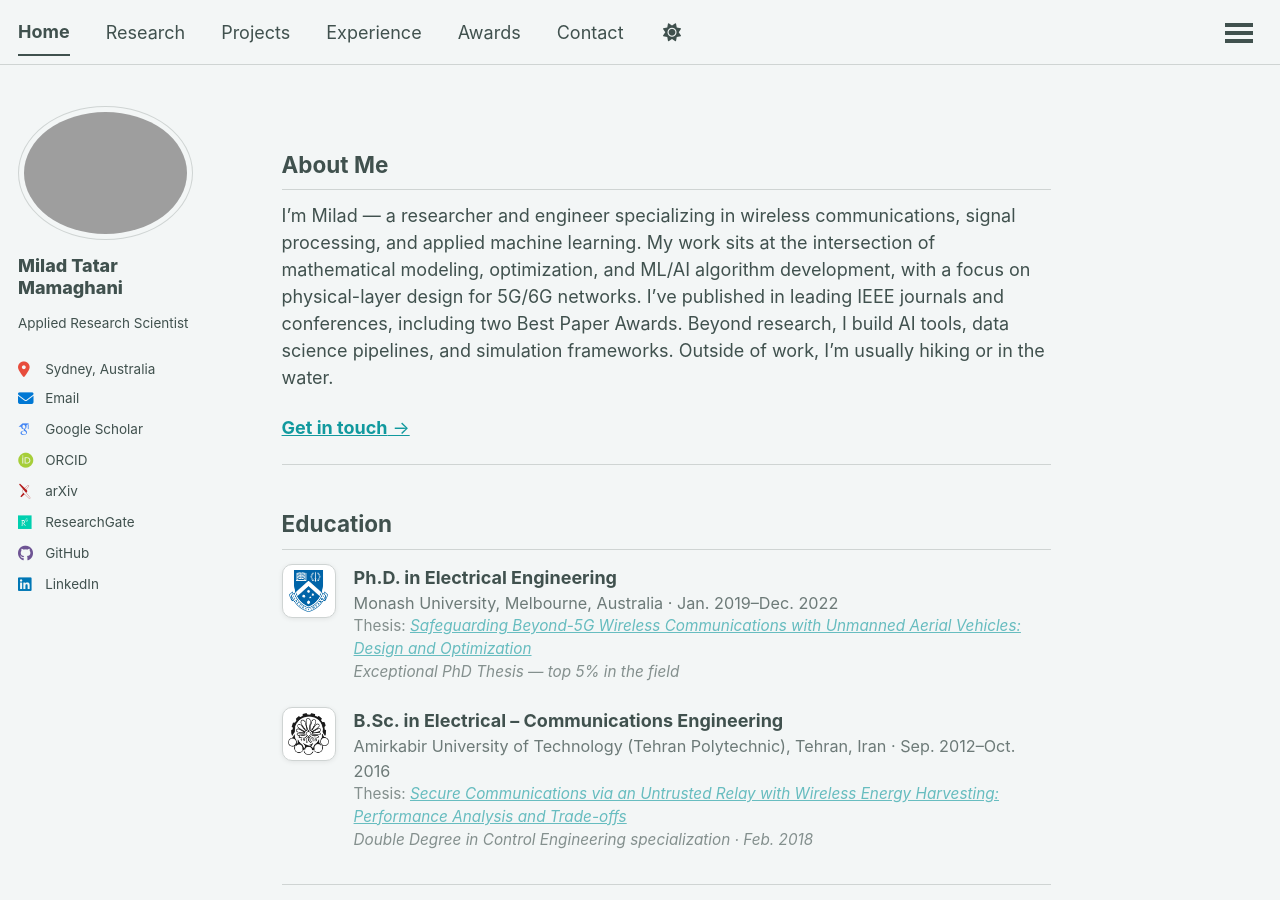
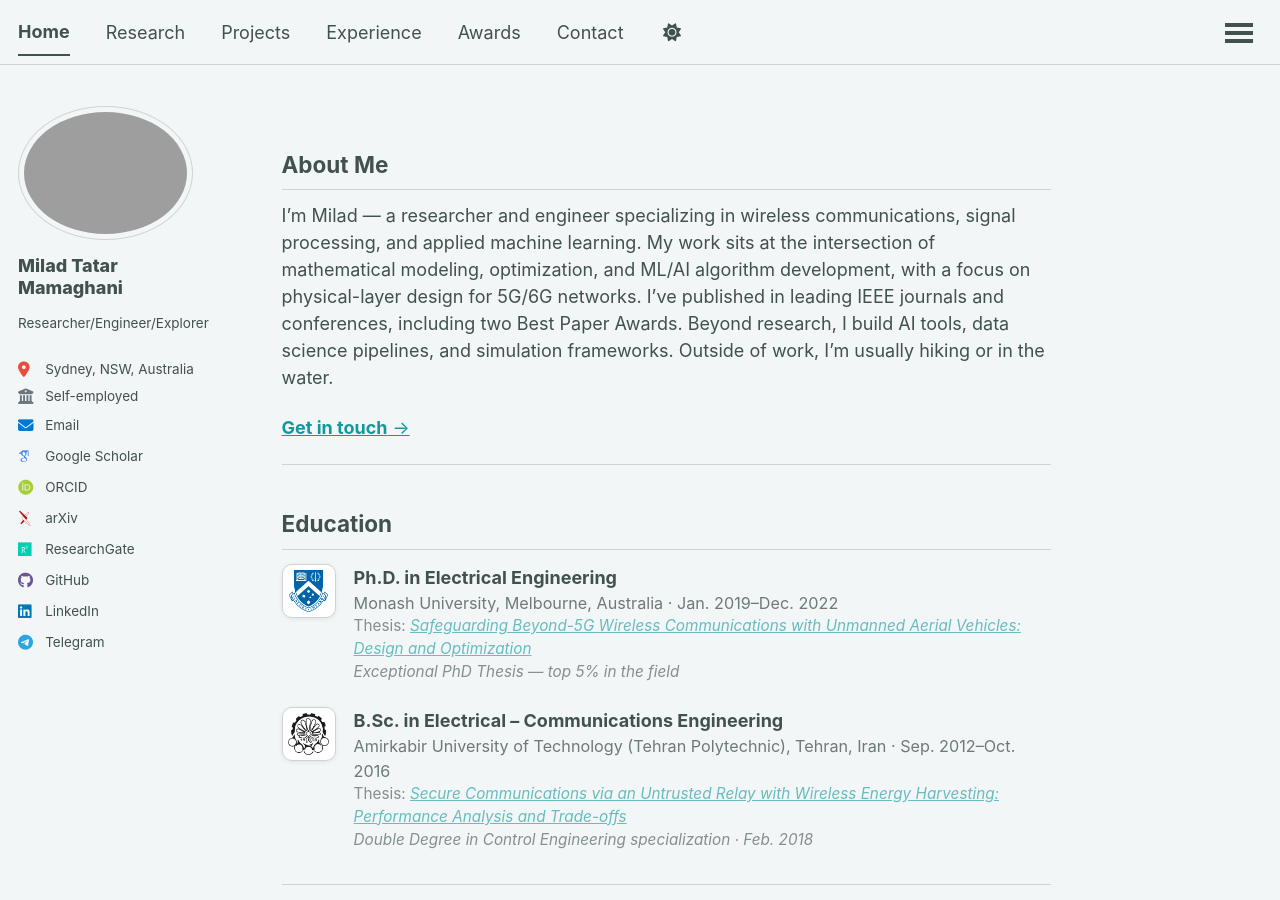
Before and after one commit to miladtm94/miladtm94.github.io, a Jekyll site: the page built from _pages/about.md, in a window 1280 px wide and 900 px high. Built offline with Jekyll 4.4.1, drawn with Linux system fonts in a browser that asks for light colours; some web fonts are replaced; a script that is not in the unit is left out.

Commit message:
minor updates

```diff
--- a/_config.yml
+++ b/_config.yml
@@ -12,7 +12,7 @@ site_theme               : "mint" # The available themes options are "default",
 title                    : "Milad Tatar Mamaghani"
 title_separator          : "-"
 name                     : &name "Milad Tatar Mamaghani"
-description              : &description "Applied Research Scientist"   # Update this with a general description of your site, this is the default if not overridden by a page
+description              : &description "Milad Tatar Mamaghani's Personal Website"   # Update this with a general description of your site, this is the default if not overridden by a page
 url                      : https://miladtm94.github.io # The base hostname & protocol for your site e.g. "https://[your GitHub username].github.io",
                                                            # or if you already have some other page hosted on Github then use "https://[your GitHub username].github.io/[Your Repo Name]"
 baseurl                  : "" # the subpath of your site, e.g. "/blog"
@@ -25,9 +25,9 @@ author:
   # Biographic information
   avatar           : "profile.png"
   name             : "Milad Tatar Mamaghani"
-  bio              : "Applied Research Scientist"
-  location         : "Sydney, Australia"
-  employer         : # Employer name
+  bio              : "Researcher/Engineer/Explorer"
+  location         : "Sydney, NSW, Australia"
+  employer         : "Self-employed"
   uri              : # URL
   email            : "milad.tatarmamaghani@gmail.com"
 
@@ -72,7 +72,7 @@ author:
   pinterest        : # Username
   soundcloud       : # Username
   steam            : # Username
-  telegram         : # Username
+  telegram         : "Miilllaad_94"
   tumblr           : # Username
   twitter          : # Username for X / Twitter
   vine             : # Username
```
Also changed, not shown: 1 other file.
